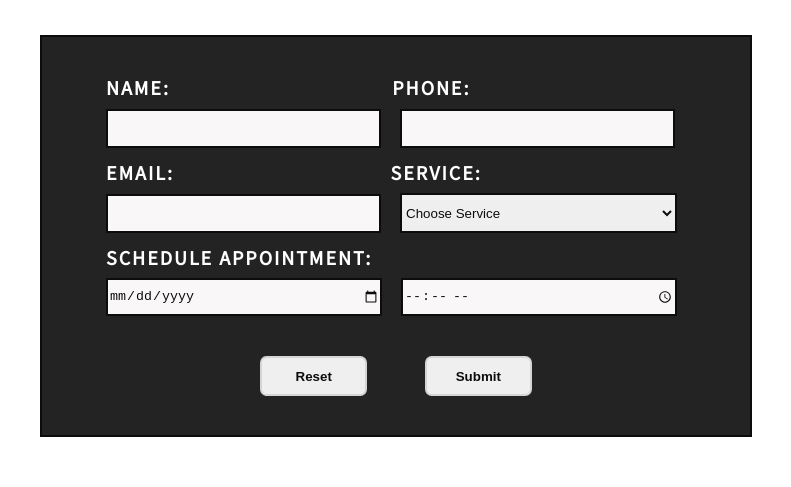
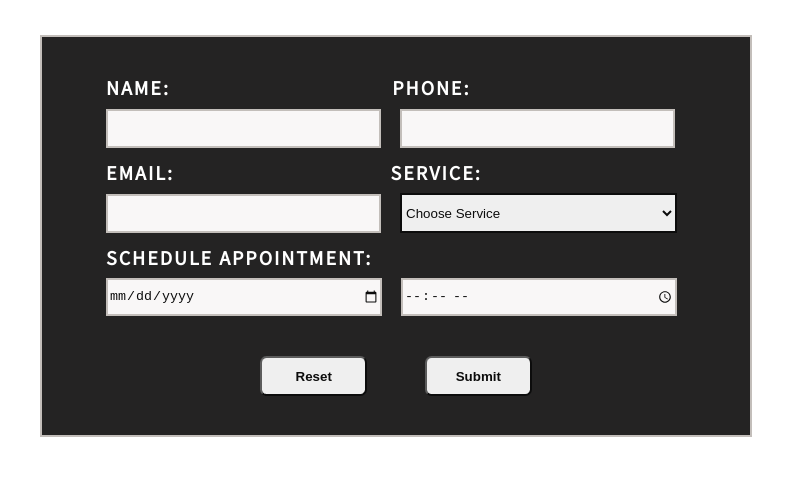
Before and after one commit to a-cole55/practicenodeapp, a website: page glamourb/index.html in a window 1280 px wide. Shown: the part 3579-4066 px from the top of the page, 244-1035 px from the left. Drawn offline with nearby package versions, Linux system fonts and the light colour scheme; files that its build step writes are made by us from their sources; files whose address does not match are found by name; a web font is replaced by a local one.

Commit message:
beauty styling changes

```diff
--- a/glamourb/style.css
+++ b/glamourb/style.css
@@ -283,7 +283,7 @@ html{
 }
 form{
     width:58em;
-    border:2px solid black;
+    border:2px solid #C0BBB7;
     padding:3% 5%;
     margin-bottom: 5%;
     background-color: rgb(25, 24, 24);
@@ -293,7 +293,7 @@ form{
 input{
     width:20em;
     height:2.5em;
-    border:2px solid black;
+    border:2px solid #C0BBB7;
     margin:1.5% 3% 2% 0;
     background-color: rgb(249, 247, 247);
 }
@@ -337,7 +337,7 @@ select{
     width:8em;
     margin: 5% 5% 0 5%;
     border-radius: 0.5em;
-    border:2px solid lightgrey;
+    /* border:2px solid lightgrey; */
     cursor: pointer;
     font-weight: bold;
 }
```
